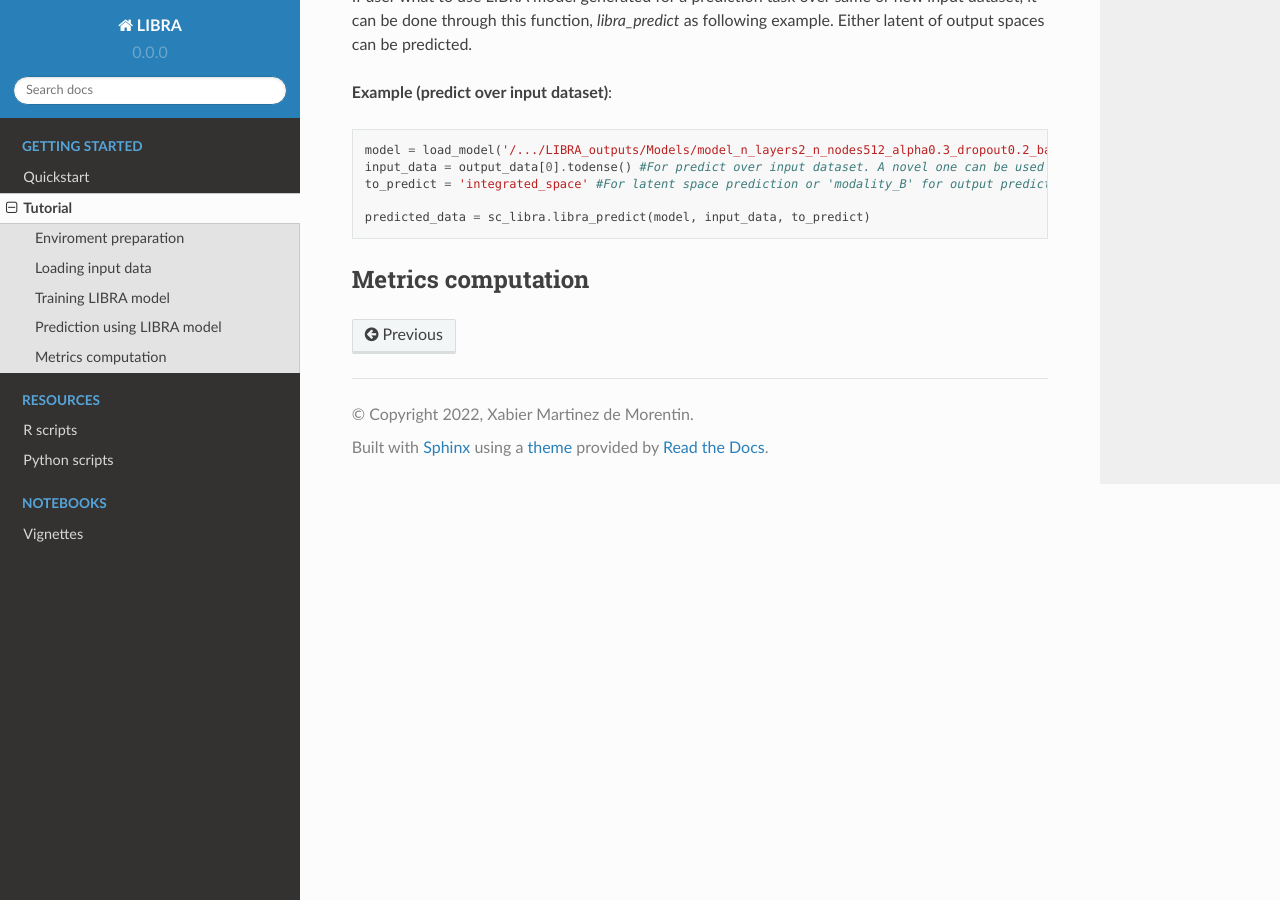
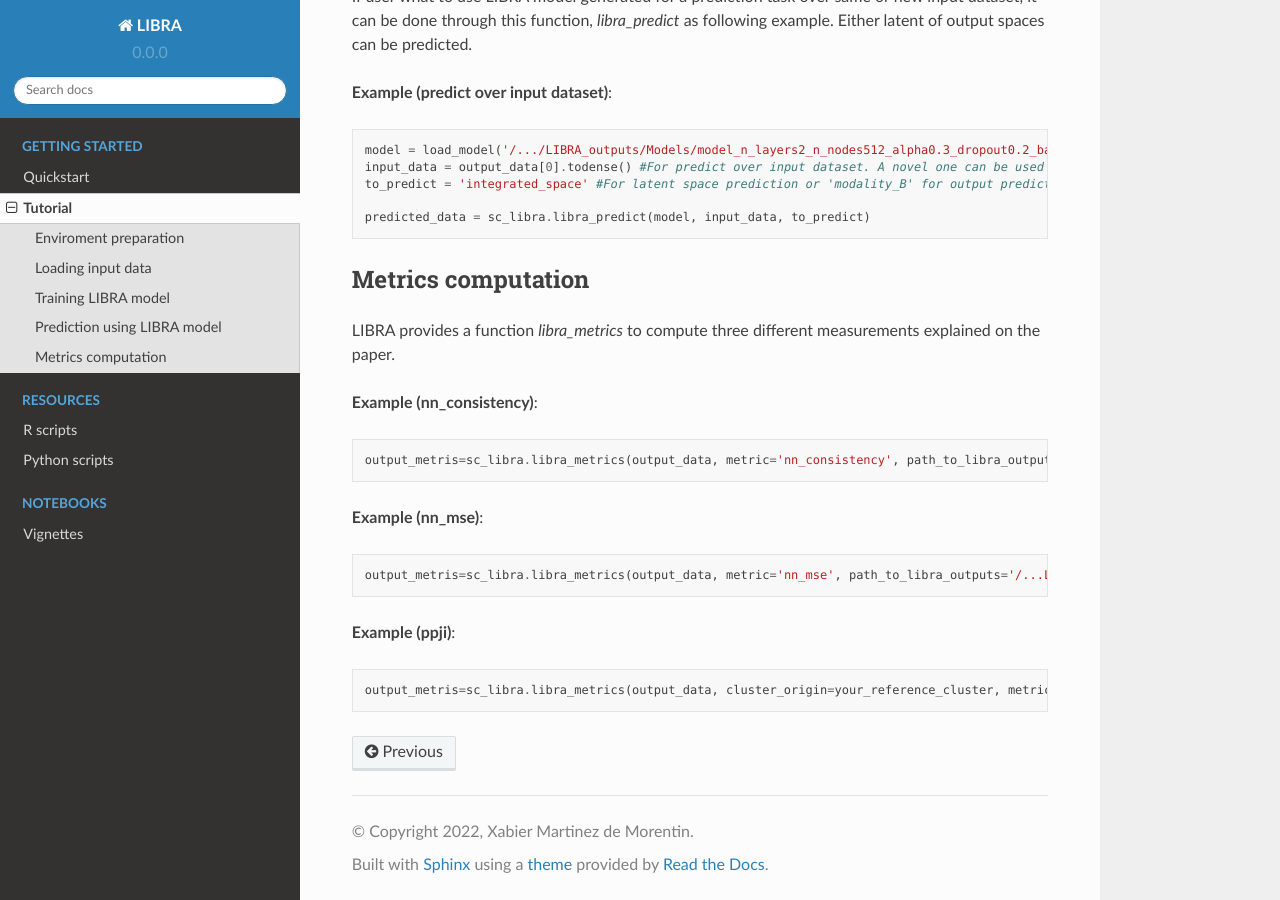
Before and after one commit to TranslationalBioinformaticsUnit/LIBRA, a Sphinx documentation site: the page built from docs/source/tutorial.rst, in a window 1280 px wide and 900 px high, scrolled down 2704 px. Built offline with Sphinx 7.4.7 and the Read the Docs theme 2.0.0, drawn with Linux system fonts in a browser that asks for light colours.

Commit message:
Update tutorial.rst

```diff
--- a/docs/source/tutorial.rst
+++ b/docs/source/tutorial.rst
@@ -109,3 +109,22 @@ If user what to use LIBRA model generated for a prediction task over same or new
 
 Metrics computation
 -------------------
+LIBRA provides a function *libra_metrics* to compute three different measurements explained on the paper.
+
+**Example (nn_consistency)**:
+
+.. code-block:: python
+
+    output_metris=sc_libra.libra_metrics(output_data, metric='nn_consistency', path_to_libra_outputs='/...LIBRA_outputs/Integration/')
+
+**Example (nn_mse)**:
+
+.. code-block:: python
+
+    output_metris=sc_libra.libra_metrics(output_data, metric='nn_mse', path_to_libra_outputs='/...LIBRA_outputs/Models/')
+
+**Example (ppji)**:
+
+.. code-block:: python
+
+    output_metris=sc_libra.libra_metrics(output_data, cluster_origin=your_reference_cluster, metric='ppji', path_to_libra_outputs='/...LIBRA_outputs/Integration/')
```
